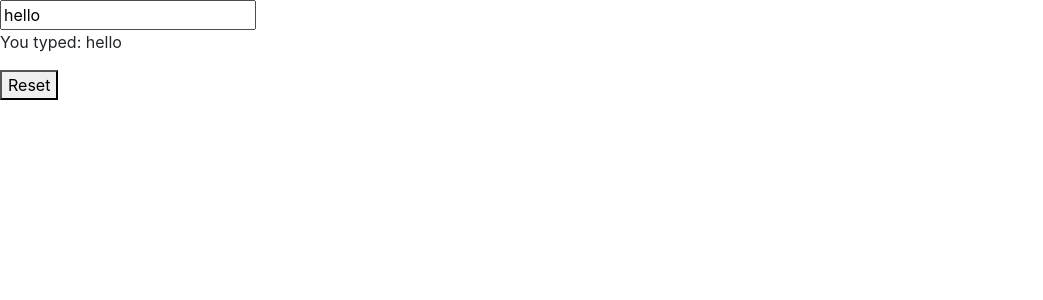
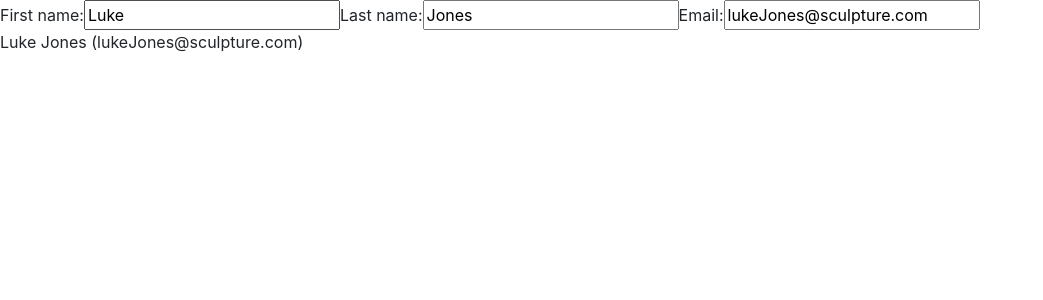
Before and after one commit to mlestrella843/React_Meta, a React (Create React App) app in the folder firstapp/: page / in a window 1280 px wide. Shown: the top 300 px of the page, without its empty margins (0-1043 px from the left). Built offline with nearby package versions, Linux system fonts and the light colour scheme.

Commit message:
User Form

```diff
--- a/firstapp/src/App.js
+++ b/firstapp/src/App.js
@@ -42,7 +42,9 @@
 
 // import UseStateHook from "./components/working_hooks/UseStateHook";
 
-import {InputComponent} from './components/working_hooks/UserType'
+// import {InputComponent} from './components/working_hooks/UserType'
+
+import {RegisterForm} from './components/working_hooks/UserForm'
 
 
 function App() {
@@ -163,7 +165,8 @@
     return (
     <div>
         {/* <UseStateHook /> */}
-        <InputComponent />
+        {/* <InputComponent /> */}
+        <RegisterForm />
     </div>
     )
 
--- /dev/null
+++ b/firstapp/src/components/working_hooks/UserForm.js
@@ -0,0 +1,55 @@
+import { useState } from 'react';
+
+export function RegisterForm() {
+  const [form, setForm] = useState({
+    firstName: 'Luke',
+    lastName: 'Jones',
+    email: 'lukeJones@sculpture.com',
+  });
+
+  return (
+    <>
+      <label>
+        First name:
+        <input
+          value={form.firstName}
+          onChange={e => {
+            setForm({
+              ...form,
+              firstName: e.target.value
+            });
+          }}
+        />
+      </label>
+      <label>
+        Last name:
+        <input
+          value={form.lastName}
+          onChange={e => {
+            setForm({
+              ...form,
+              lastName: e.target.value
+            });
+          }}
+        />
+      </label>
+      <label>
+        Email:
+        <input
+          value={form.email}
+          onChange={e => {
+            setForm({
+              ...form,
+              email: e.target.value
+            });
+          }}
+        />
+      </label>
+      <p>
+        {form.firstName}{' '}
+        {form.lastName}{' '}
+        ({form.email})
+      </p>
+    </>
+  );
+}
```
